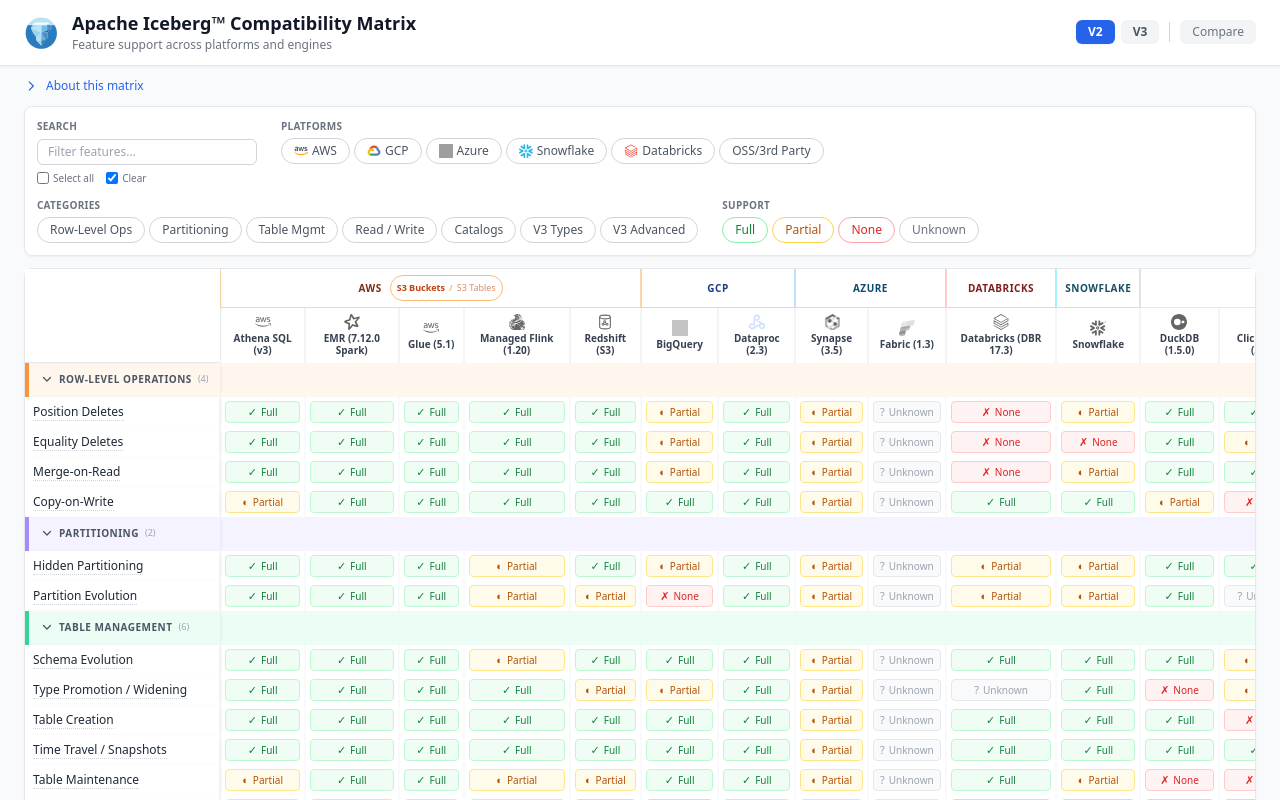
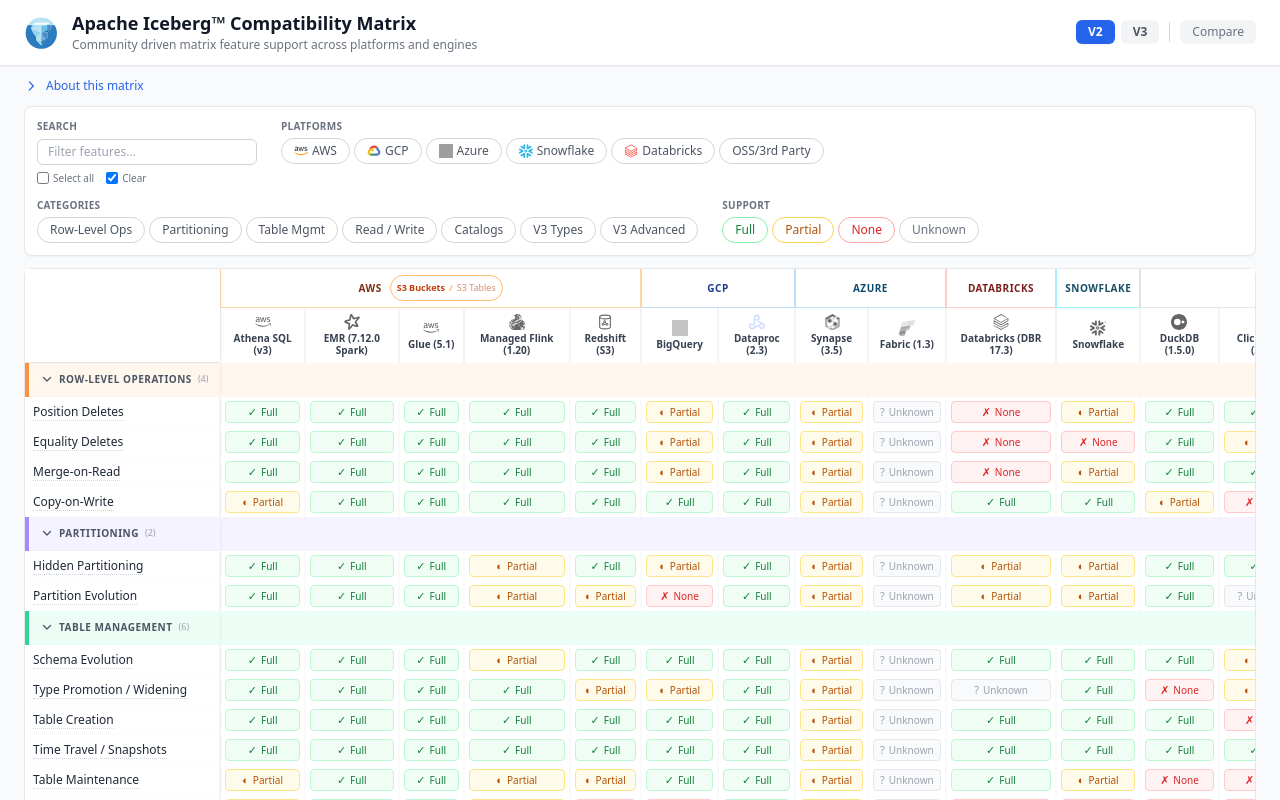
Before and after one commit to Neuw84/iceberg-matrix, a React (Vite) app: page / in a window 1280 px wide. Shown: the top 800 px of the page. Built offline with nearby package versions, Linux system fonts and the light colour scheme; grey boxes are pictures that could not be loaded.

Commit message:
remark comminity project

```diff
--- a/src/App.tsx
+++ b/src/App.tsx
@@ -45,7 +45,7 @@
                   Apache Iceberg™ Compatibility Matrix
                 </h1>
                 <p className="text-xs text-gray-500 mt-0.5">
-                  Feature support across platforms and engines
+                  Community driven matrix feature support across platforms and engines
                 </p>
               </div>
             </div>
```
